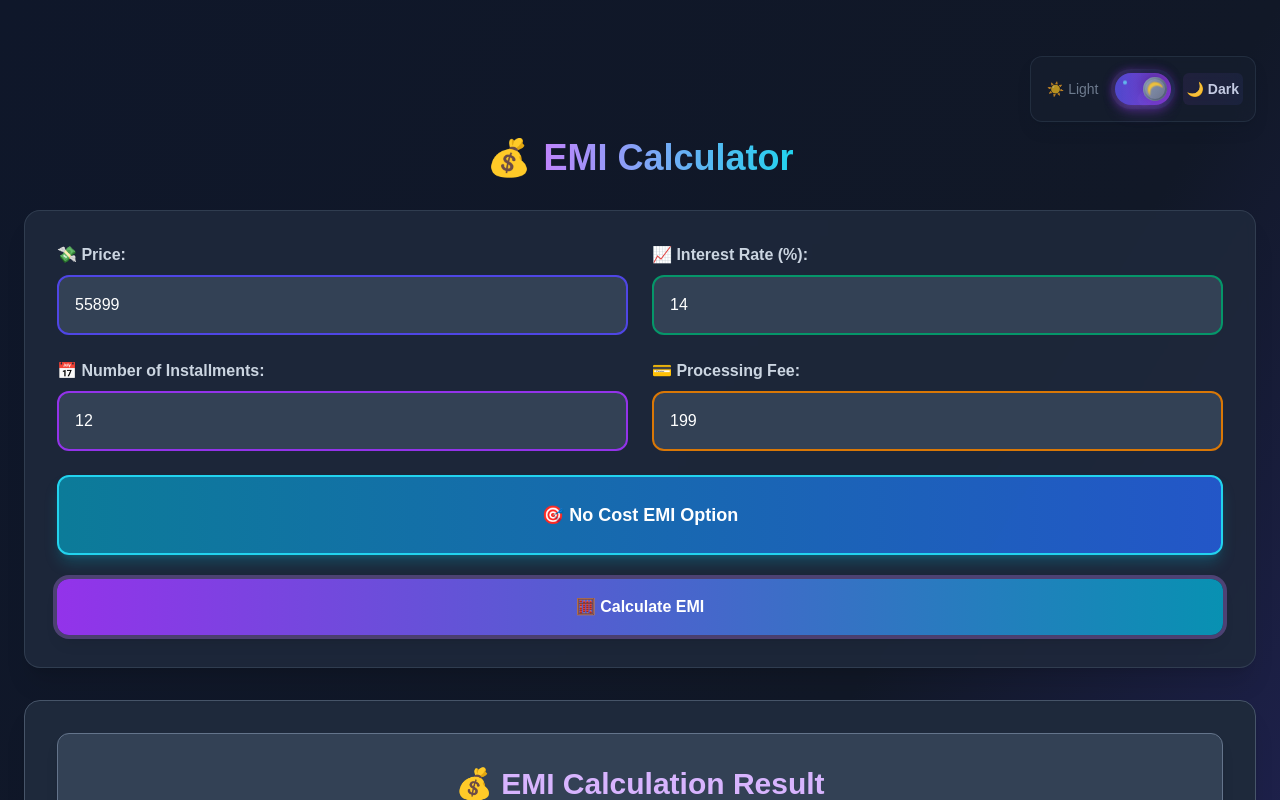
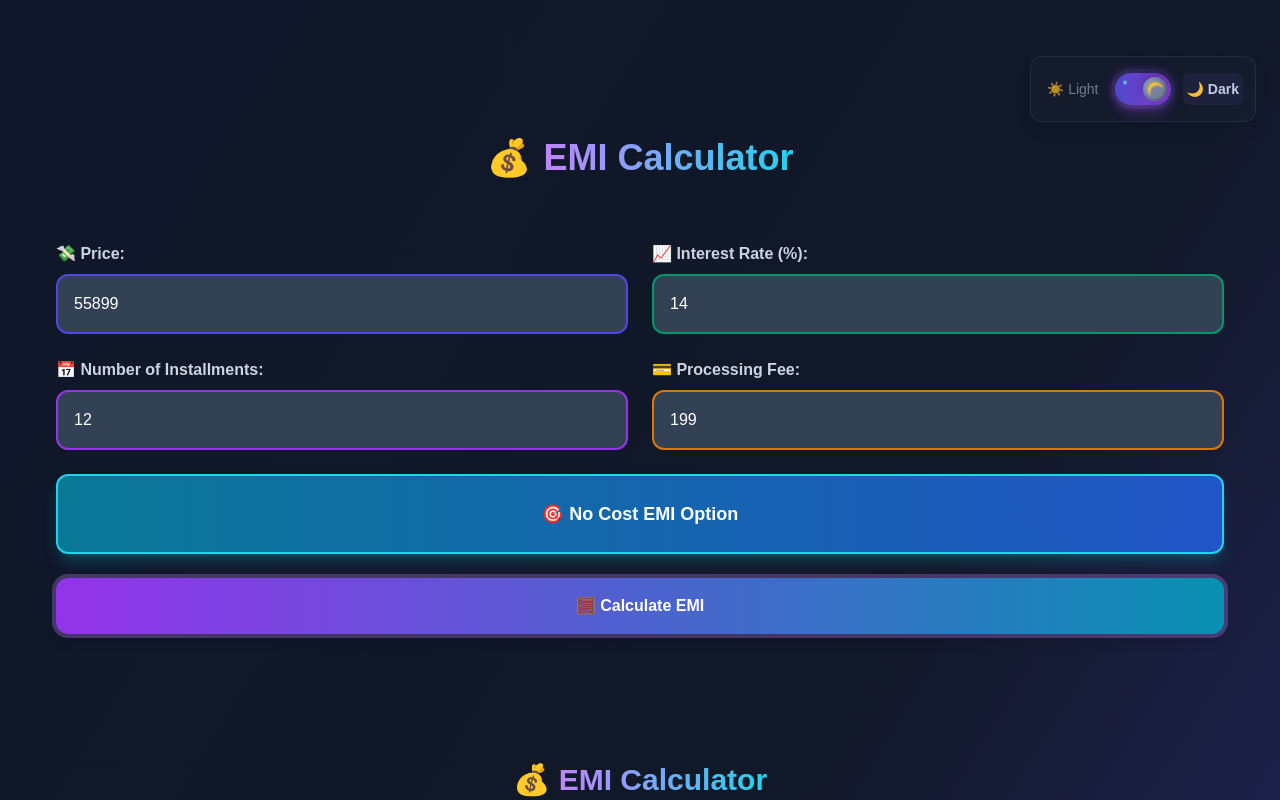
Before and after one commit to aryan-khanijo/no-cost-emi, a Next.js app: page / in a window 1280 px wide. Both pictures are taken after a click on the button "🧮 Calculate EMI". Shown: the top 800 px of the page. Built offline with nearby package versions, Linux system fonts and the light colour scheme.

Commit message:
Remove Containers

```diff
--- a/src/components/EMIForm.js
+++ b/src/components/EMIForm.js
@@ -4,11 +4,7 @@ const EMIForm = ({ formData, handleChange, handleSubmit, isDarkMode }) => {
   return (
     <form
       onSubmit={handleSubmit}
-      className={`shadow-xl rounded-2xl p-8 w-full border mb-8 backdrop-blur-sm transition-all duration-300 ${
-        isDarkMode
-          ? 'bg-slate-800/90 border-slate-600/50'
-          : 'bg-white/80 border-white/20'
-      }`}
+      className={`rounded-2xl p-8 w-full mb-8 transition-all duration-300`}
     >
       <div className="grid grid-cols-1 md:grid-cols-2 gap-6 mb-6">
         {/* Price Input */}
--- a/src/components/emiresult.js
+++ b/src/components/emiresult.js
@@ -355,8 +355,7 @@ const EmiResult = ({ data, isDarkMode = false }) => {
     const isLight = isPdfMode || !isDarkMode;
 
     return (
-      <div className={`p-4 rounded-lg border-l-4 transition-colors duration-200 ${
-        isLight
+      <div className={`p-4 rounded-lg border-l-4 transition-colors duration-200 ${isLight
           ? `${colors.lightBg} ${colors.lightBorder}`
           : `${colors.darkBg} ${colors.darkBorder}`
         }`}>
@@ -364,8 +363,7 @@ const EmiResult = ({ data, isDarkMode = false }) => {
           <strong className={isLight ? colors.lightTitle : colors.darkTitle}>
             {title}:
           </strong>
-          <span className={`font-semibold text-lg ${
-            isLight ? colors.lightValue : colors.darkValue
+          <span className={`font-semibold text-lg ${isLight ? colors.lightValue : colors.darkValue
             }`}>
             {currencySymbol}{value}
           </span>
@@ -375,22 +373,20 @@ const EmiResult = ({ data, isDarkMode = false }) => {
   };
 
   return (
-    <div className={`w-full shadow-xl rounded-2xl p-8 mt-8 border transition-colors duration-200 ${
-      getThemeClasses('bg-white border-indigo-100', 'bg-slate-800 border-slate-600')
-    }`}>
+    <div className={`w-full rounded-2xl p-8 mt-8 transition-colors duration-200`}>
       <div
-        className={`w-full shadow-lg rounded-xl p-8 border transition-colors duration-200 ${
-          getThemeClasses('bg-gray-50 border-gray-200', 'bg-slate-700 border-slate-500')
-        }`}
+        className={`w-full rounded-xl p-8 transition-colors duration-200`}
         ref={contentRef}
       >
         {/* Summary Section */}
         <div id="summary-section">
-          <h2 className={`text-3xl font-bold text-center mb-6 ${
-            getThemeClasses('text-indigo-700', 'text-purple-300')
+          <h1 className={`text-3xl font-bold text-center mb-6
             }`}>
-            💰 EMI Calculation Result
-          </h2>
+            💰 <span className={`bg-gradient-to-r bg-clip-text text-transparent ${getThemeClasses('from-indigo-600 to-purple-600', 'from-purple-400 to-cyan-400')
+              }`}>
+              EMI Calculator
+            </span>
+          </h1>
 
           <div className="mb-8 grid grid-cols-1 sm:grid-cols-2 gap-6">
             <SummaryCard title="Total Cost" value={totalCost} colorPrefix="emerald" />
@@ -403,21 +399,17 @@ const EmiResult = ({ data, isDarkMode = false }) => {
         </div>
 
         {/* EMI Plan Table */}
-        <div id="table-section" className={`overflow-auto rounded-xl shadow-inner border transition-colors duration-200 ${
-          getThemeClasses('bg-white border-slate-200', 'bg-slate-800 border-slate-600')
+        <div id="table-section" className={`overflow-auto rounded-xl shadow-inner border transition-colors duration-200 ${getThemeClasses('bg-white border-slate-200', 'bg-slate-800 border-slate-600')
           }`}>
-          <h3 className={`text-xl font-semibold mb-4 p-4 rounded-t-xl border-b transition-colors duration-200 ${
-            getThemeClasses('text-slate-700 bg-slate-100 border-slate-200', 'text-slate-300 bg-slate-700 border-slate-600')
+          <h3 className={`text-xl font-semibold mb-4 p-4 rounded-t-xl border-b transition-colors duration-200 ${getThemeClasses('text-slate-700 bg-slate-100 border-slate-200', 'text-slate-300 bg-slate-700 border-slate-600')
             }`}>
             📊 EMI Plan Breakdown
           </h3>
           <div className="p-4">
-            <table className={`w-full table-auto border-collapse border text-sm rounded-lg overflow-hidden ${
-              getThemeClasses('border-slate-300', 'border-slate-600')
+            <table className={`w-full table-auto border-collapse border text-sm rounded-lg overflow-hidden ${getThemeClasses('border-slate-300', 'border-slate-600')
               }`}>
               <thead>
-                <tr className={`text-white ${
-                  getThemeClasses('bg-indigo-600', 'bg-purple-700')
+                <tr className={`text-white ${getThemeClasses('bg-indigo-600', 'bg-purple-700')
                   }`}>
                   {[
                     "Month",
@@ -430,8 +422,7 @@ const EmiResult = ({ data, isDarkMode = false }) => {
                   ].map((header) => (
                     <th
                       key={header}
-                      className={`border p-3 font-semibold text-center ${
-                        getThemeClasses('border-indigo-500', 'border-purple-500')
+                      className={`border p-3 font-semibold text-center ${getThemeClasses('border-indigo-500', 'border-purple-500')
                         }`}
                     >
                       {header}
@@ -441,43 +432,35 @@ const EmiResult = ({ data, isDarkMode = false }) => {
               </thead>
               <tbody>
                 {plan.map((item, index) => (
-                  <tr key={item.month} className={`transition-colors duration-200 ${
-                    index % 2 === 0
+                  <tr key={item.month} className={`transition-colors duration-200 ${index % 2 === 0
                       ? getThemeClasses('bg-slate-50', 'bg-slate-700')
                       : getThemeClasses('bg-white', 'bg-slate-800')
                     } ${getThemeClasses('hover:bg-indigo-50', 'hover:bg-purple-800')}`}>
-                    <td className={`border p-3 text-center font-medium ${
-                      getThemeClasses('border-slate-300 text-slate-700', 'border-slate-600 text-slate-300')
+                    <td className={`border p-3 text-center font-medium ${getThemeClasses('border-slate-300 text-slate-700', 'border-slate-600 text-slate-300')
                       }`}>
                       {item.month}
                     </td>
-                    <td className={`border p-3 text-center font-semibold ${
-                      getThemeClasses('border-slate-300 text-emerald-700', 'border-slate-600 text-emerald-300')
+                    <td className={`border p-3 text-center font-semibold ${getThemeClasses('border-slate-300 text-emerald-700', 'border-slate-600 text-emerald-300')
                       }`}>
                       {item.emi}
                     </td>
-                    <td className={`border p-3 text-center ${
-                      getThemeClasses('border-slate-300 text-blue-700', 'border-slate-600 text-blue-300')
+                    <td className={`border p-3 text-center ${getThemeClasses('border-slate-300 text-blue-700', 'border-slate-600 text-blue-300')
                       }`}>
                       {item.ppm}
                     </td>
-                    <td className={`border p-3 text-center ${
-                      getThemeClasses('border-slate-300 text-amber-700', 'border-slate-600 text-amber-300')
+                    <td className={`border p-3 text-center ${getThemeClasses('border-slate-300 text-amber-700', 'border-slate-600 text-amber-300')
                       }`}>
                       {item.ipm}
                     </td>
-                    <td className={`border p-3 text-center ${
-                      getThemeClasses('border-slate-300 text-purple-700', 'border-slate-600 text-purple-300')
+                    <td className={`border p-3 text-center ${getThemeClasses('border-slate-300 text-purple-700', 'border-slate-600 text-purple-300')
                       }`}>
                       {item.balance}
                     </td>
-                    <td className={`border p-3 text-center ${
-                      getThemeClasses('border-slate-300 text-rose-700', 'border-slate-600 text-rose-300')
+                    <td className={`border p-3 text-center ${getThemeClasses('border-slate-300 text-rose-700', 'border-slate-600 text-rose-300')
                       }`}>
                       {item.toi}
                     </td>
-                    <td className={`border p-3 text-center font-semibold ${
-                      getThemeClasses('border-slate-300 text-indigo-700', 'border-slate-600 text-indigo-300')
+                    <td className={`border p-3 text-center font-semibold ${getThemeClasses('border-slate-300 text-indigo-700', 'border-slate-600 text-indigo-300')
                       }`}>
                       {item.tpmit}
                     </td>
@@ -490,8 +473,7 @@ const EmiResult = ({ data, isDarkMode = false }) => {
       </div>
       <div className="w-full mt-6">
         <button
-          className={`font-semibold py-4 px-8 rounded-xl shadow-lg hover:shadow-xl transform hover:scale-105 transition-all duration-150 mx-auto block border-0 focus:ring-4 ${
-            isDarkMode
+          className={`font-semibold py-4 px-8 rounded-xl shadow-lg hover:shadow-xl transform hover:scale-105 transition-all duration-150 mx-auto block border-0 focus:ring-4 ${isDarkMode
               ? 'bg-gradient-to-r from-purple-600 to-cyan-600 hover:from-purple-700 hover:to-cyan-700 text-white focus:ring-purple-400/30'
               : 'bg-gradient-to-r from-indigo-500 to-purple-600 hover:from-indigo-600 hover:to-purple-700 text-white focus:ring-indigo-300'
             } ${isExporting ? 'opacity-50 cursor-not-allowed' : ''}`}
```
Lines whose indentation alone changed are shown as unchanged.
